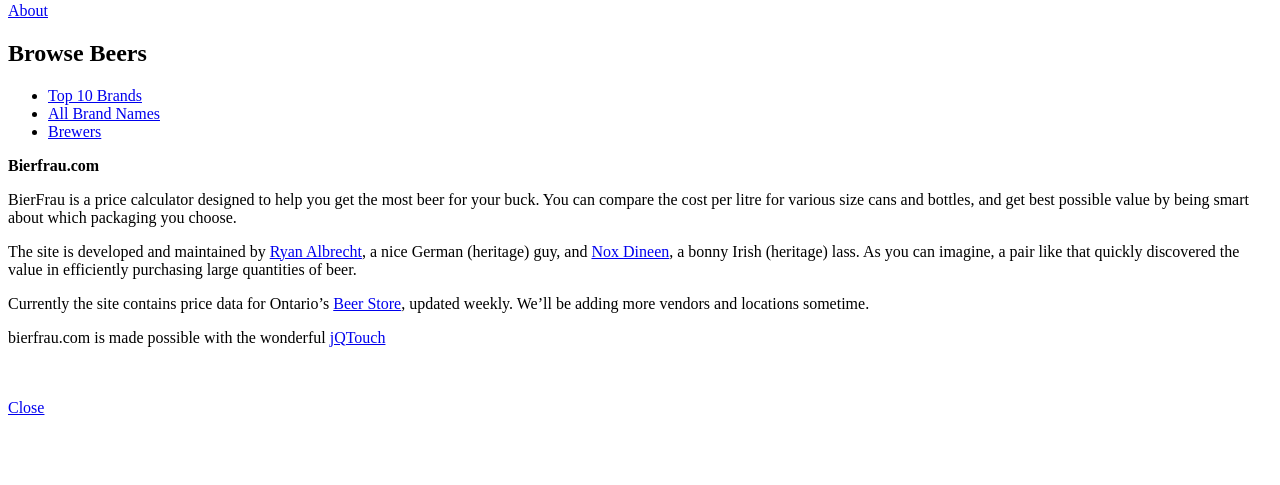
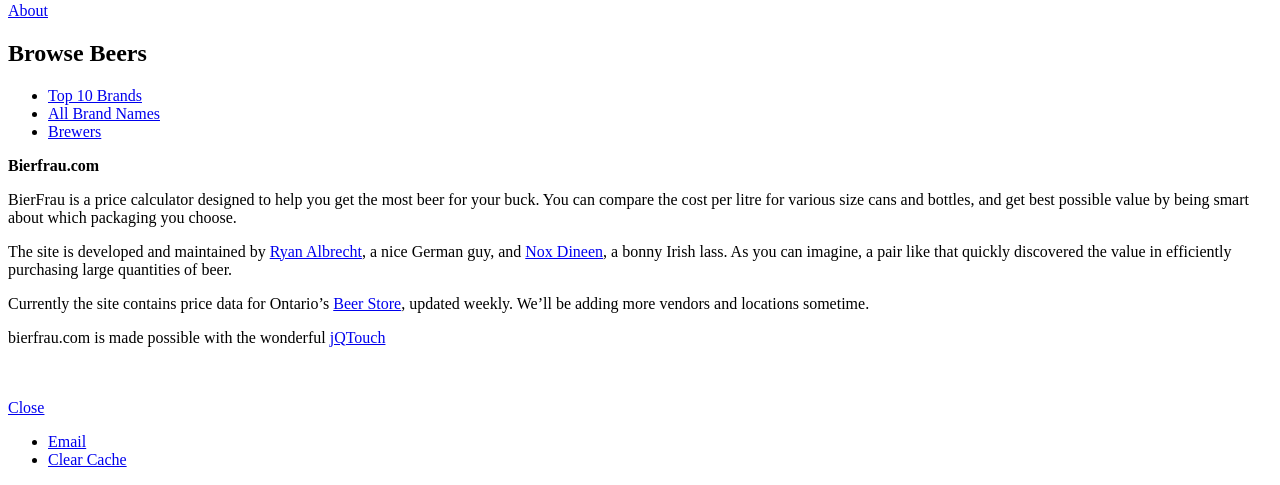
Before and after one commit to ryan953/BierFrau, a CakePHP app: template app/views/mobile/home.ctp in a window 1280 px wide. Shown: the part 440-925 px from the top of the page. Before the commit the page ends 855 px from the top, so only its background shows below. Run offline with PHP 8.4 and a stand-in for CakePHP, Linux system fonts and the light colour scheme; the template is opened without the code that fills it, so the values that code supplies are empty; some libraries are stand-ins or nearby versions.

Commit message:
git-svn-id: http://svn.ryan953.com/bierfrau/trunk@13 ab78dbeb-6980-4a63-a8ef-b2d301e56650

```diff
--- a/app/controllers/brands_controller.php
+++ b/app/controllers/brands_controller.php
@@ -21,7 +21,7 @@ class BrandsController extends AppController {
 		$this->set('brand',
 			$this->Brand->find('first',
 				array(
-					'contain'=>array('Price'=>array('Package'=>array('Container'), 'Location'), 'Brewer'),
+					'contain'=>array('Price'=>array('Package'=>array('Container'), 'Location'), 'Type', 'Brewer'),
 					'conditions'=>array('Brand.id'=>$id)
 				)
 			)
--- a/app/views/brands/jqt/view.ctp
+++ b/app/views/brands/jqt/view.ctp
@@ -8,6 +8,10 @@
 		<li>
 			<span class="name">Name</span>
 			<span class="val"><?php echo $brand['Brand']['name'] ?></span>
+		</li>
+		<li class="arrow">
+			<span class="name">Type</span>
+			<span class="val"><?php echo $brand['Type']['name'] ?></span>
 		</li>
 		<li class="arrow">
 			<a href="#brewers_view" data-url="<?php echo $brand['Brewer']['url'] ?>.jqt">Brewer
--- a/app/views/mobile/home.ctp
+++ b/app/views/mobile/home.ctp
@@ -38,8 +38,8 @@
 	</p>
 	<p>
 		The site is developed and maintained
-		by <a href="//ryanalbrecht.ca">Ryan Albrecht</a>, a nice German (heritage) guy,
-		and <a href="//noxdineen.com">Nox Dineen</a>, a bonny Irish (heritage) lass.
+		by <a href="//ryanalbrecht.ca">Ryan Albrecht</a>, a nice German guy,
+		and <a href="//noxdineen.com">Nox Dineen</a>, a bonny Irish lass.
 		As you can imagine, a pair like that quickly discovered the value
 		in efficiently purchasing large quantities of beer.
 	</p>
@@ -53,6 +53,11 @@
 		bierfrau.com is made possible with the wonderful <a href="http://www.jqtouch.com/" target="_blank">jQTouch</a>
 	</p>
 	<p><br /><br /><a href="#" class="grayButton goback">Close</a></p>
+
+	<ul class="individual">
+		<li><a href="mailto:ryan@bierfrau.com" target="_blank">Email</a></li>
+		<li><a href="#" class="clearcache">Clear Cache</a></li>
+	</ul>
 </div>
 
 
--- a/app/webroot/css/main-mobile.css
+++ b/app/webroot/css/main-mobile.css
@@ -2,7 +2,7 @@
 	display: none;
 }*/
 div#jqt #about {
-	padding: 100px 10px 40px;
+	padding: 40px 10px 40px;
 	text-shadow: rgba(255, 255, 255, 0.3) 0px -1px 0;
 	font-size: 13px;
 	text-align: center;
```
Also changed, not shown: app/views/brands/jqt/top10.ctp (added, +14 -0 lines), app/webroot/js/main-mobile.js (+6 -1 lines), 1 other file.
